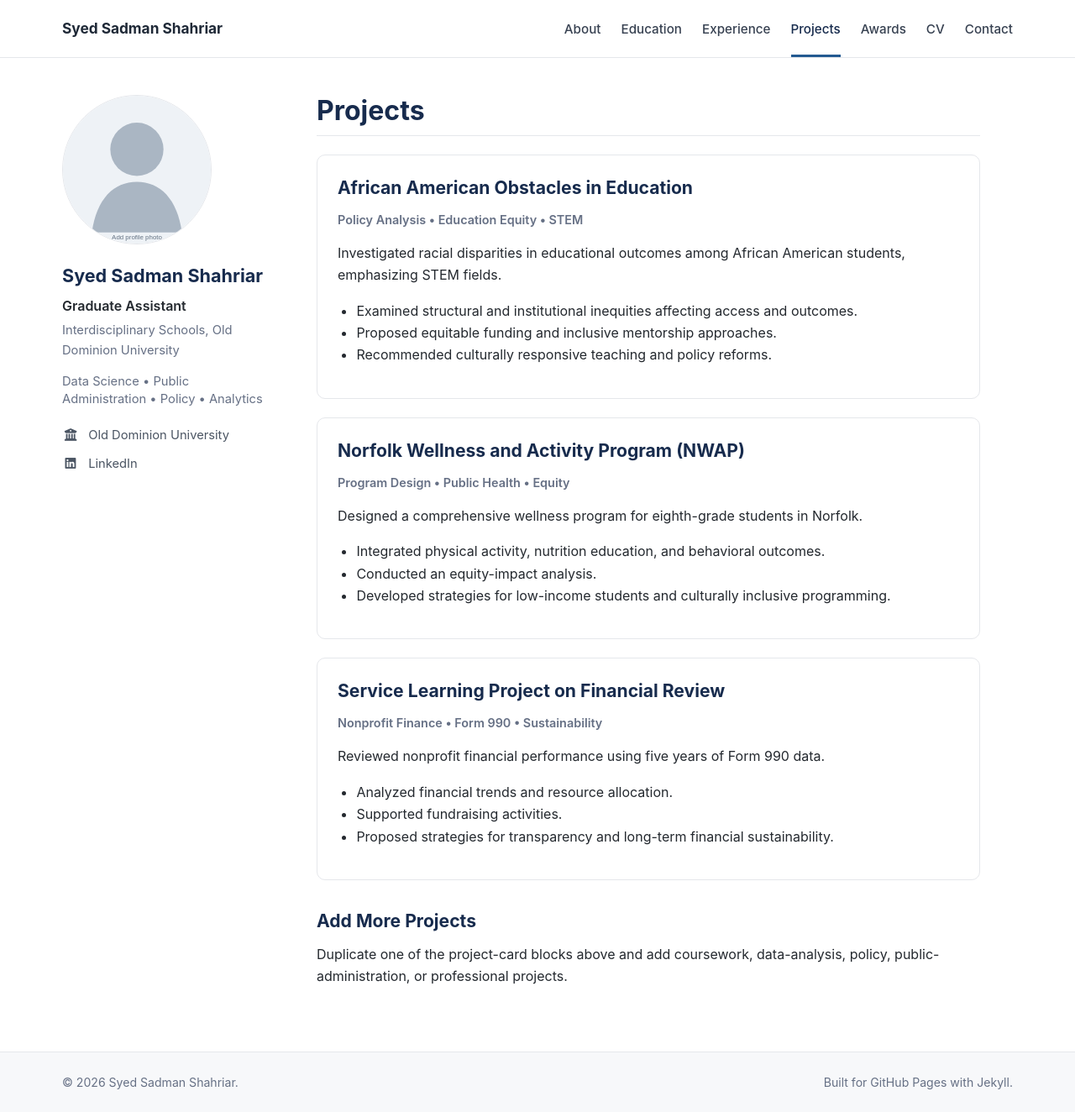
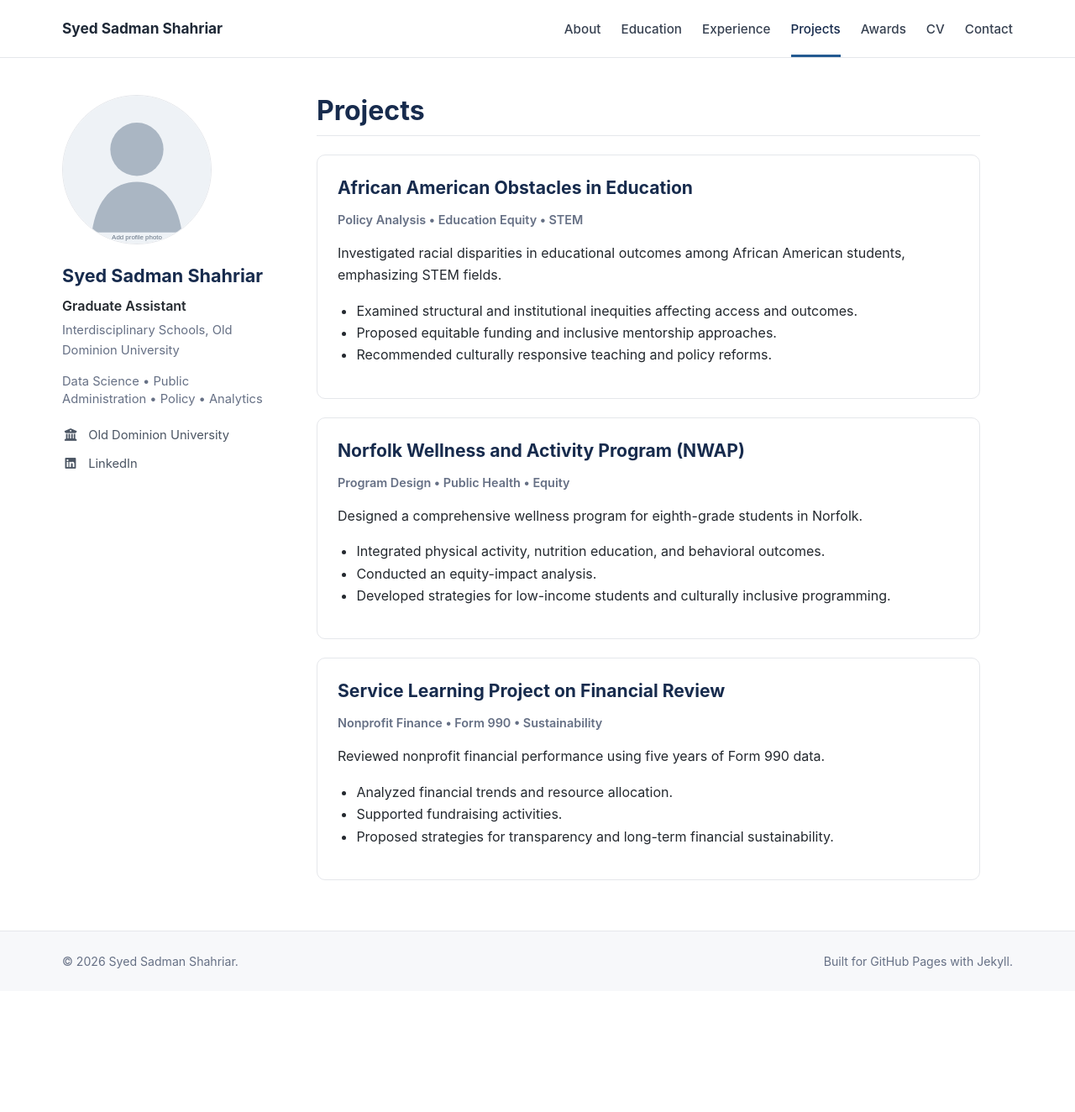
Before and after one commit to sshah005/sshah005.github.io, a Jekyll site: the page built from projects.md, in a window 1280 px wide and 1324 px high. Shown: the whole window at 84% size. Built offline with Jekyll 4.4.1, drawn with Linux system fonts in a browser that asks for light colours.

Commit message:
Update projects.md

```diff
--- a/projects.md
+++ b/projects.md
@@ -44,7 +44,7 @@ students, emphasizing STEM fields.</p>
 
 </div>
 
-## Add More Projects
+<!--## Add More Projects
 
 Duplicate one of the project-card blocks above and add coursework, data-analysis,
-policy, public-administration, or professional projects.
+policy, public-administration, or professional projects.-->
```
